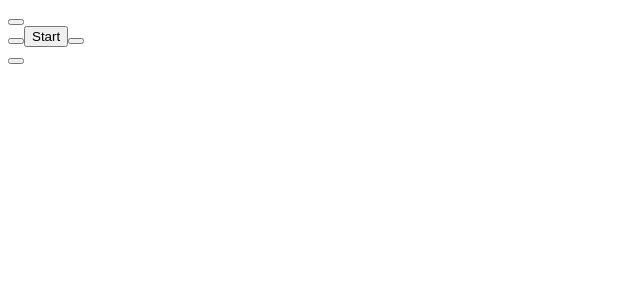
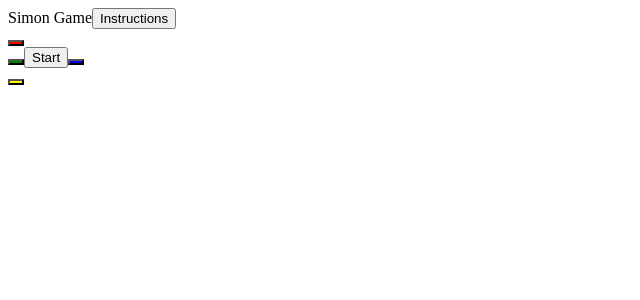
Before and after one commit to Purpleknife/Simon, a React (Create React App) app in the folder front-end/: page / in a window 1280 px wide. Shown: the top 300 px of the page, without its empty margins (0-640 px from the left). Built offline with nearby package versions, Linux system fonts and the light colour scheme; a web font is replaced by a local one.

Commit message:
Add colors to the buttons.

```diff
--- a/front-end/src/components/Game.js
+++ b/front-end/src/components/Game.js
@@ -1,15 +1,20 @@
 import React from 'react';
+
+import Intro from './Intro';
+
+import './Game.scss';
 
 const Game = () => {
   return (
-    <div>
-      <button classname="red"></button>
-      <div>
-        <button classname="green"></button>
-        <button classname="start">Start</button>
-        <button classname="blue"></button>
+    <div className='game'>
+      <Intro />
+      <button className="red"></button>
+      <div className='middle'>
+        <button className="green"></button>
+        <button className="start">Start</button>
+        <button className="blue"></button>
       </div>
-      <button classname="yellow"></button>
+      <button className="yellow"></button>
     </div>
   );
 }
--- /dev/null
+++ b/front-end/src/components/Game.scss
@@ -0,0 +1,27 @@
+@import "../styles/variables";
+
+
+.game {
+
+  .red {
+    background-color: red;
+  }
+
+  .middle {
+
+    .green {
+      background-color: green;
+    }
+
+    .blue {
+      background-color: blue;
+    }
+  }
+
+  .yellow {
+    background-color: yellow;
+  }
+
+
+
+}
```
